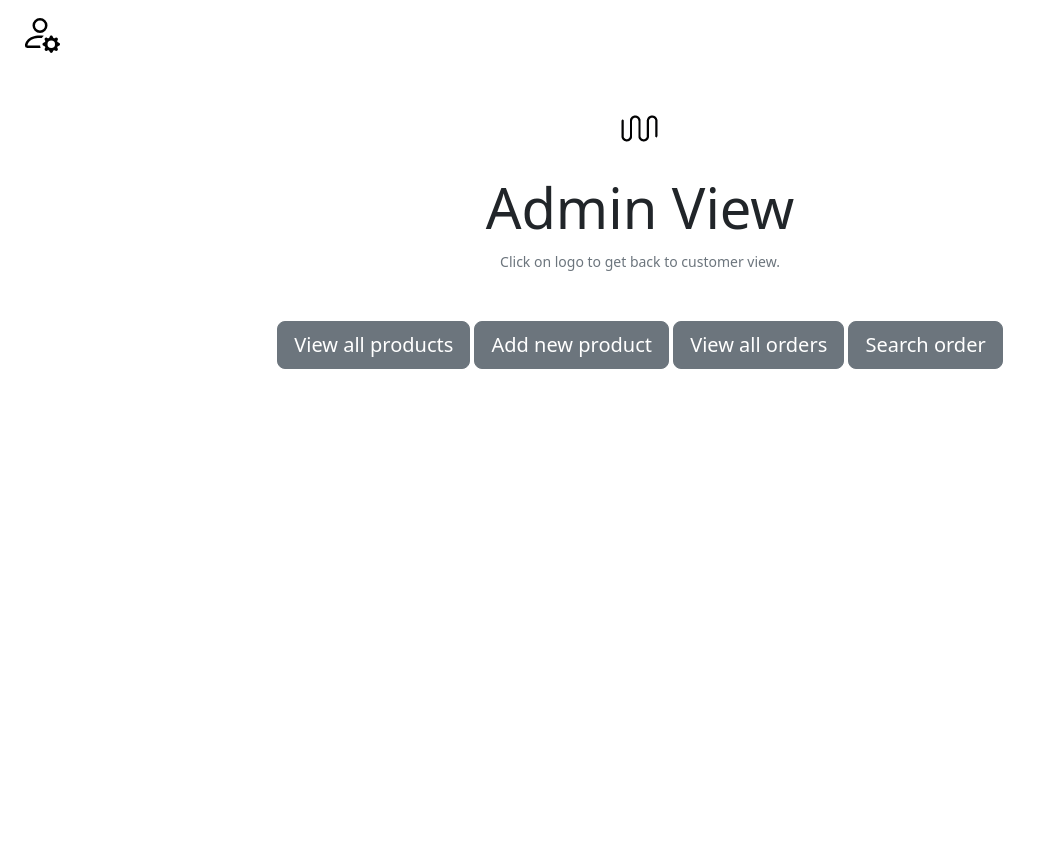
After one commit to DenAdlaMannen/sinus, a PHP site: page /indexAdmin.php in a window 1280 px wide. The commit adds this page. Shown: the whole page, without its empty margins (0-1041 px from the left). Run offline with PHP 8.4, Linux system fonts and the light colour scheme.

Commit message:
Add indexAdmin + more
- Added nav for admin-view.
- Added new navigation for admin-view
etc.

```diff
--- /dev/null
+++ b/adminNav.php
@@ -0,0 +1,14 @@
+<style>
+  .adminImg {
+  display: block;
+  margin-left: auto;
+  margin-right: auto;
+  display: inline-block;
+  Vertical-align: top;}
+</style>
+
+<nav class="navbar navbar-light bg-white">
+  <a class="navbar-brand" href="indexAdmin.php">
+    <img src="sinusmaterial/sinus assets/logo/person-gear.svg" width="40" height="40" class="adminImg" alt="">
+  </a>
+</nav>
--- a/index.php
+++ b/index.php
@@ -18,7 +18,7 @@ session_start();
 
 </head>
 <body>
-
+<?php require 'adminNav.php'?>
  <!-- CONTAINER START -->
   <div class="container">
 
--- /dev/null
+++ b/indexAdmin.php
@@ -0,0 +1,29 @@
+
+
+<!DOCTYPE html>
+<html lang="en">
+<head>
+  <meta charset="UTF-8">
+  <meta http-equiv="X-UA-Compatible" content="IE=edge">
+  <meta name="viewport" content="width=device-width, initial-scale=1.0">
+  <title>Sinus</title>
+  <link rel="stylesheet" href="style.css">
+  <link href="https://cdn.jsdelivr.net/npm/bootstrap@5.2.3/dist/css/bootstrap.min.css" rel="stylesheet" integrity="sha384-rbsA2VBKQhggwzxH7pPCaAqO46MgnOM80zW1RWuH61DGLwZJEdK2Kadq2F9CUG65" crossorigin="anonymous">
+  <script src="https://cdn.jsdelivr.net/npm/bootstrap@5.2.3/dist/js/bootstrap.bundle.min.js" integrity="sha384-kenU1KFdBIe4zVF0s0G1M5b4hcpxyD9F7jL+jjXkk+Q2h455rYXK/7HAuoJl+0I4" crossorigin="anonymous"></script>
+</head>
+<body>
+<?php require 'adminNav.php'?>
+ <!-- CONTAINER START -->
+<div class="container">
+<div class="header">
+<?php require 'menuAdmin.php'?>
+</div>
+<div class="main">
+
+</div>
+
+<div class="footer"></div>
+</div>
+</div>
+</body>
+</html>
--- a/menu.php
+++ b/menu.php
@@ -11,7 +11,8 @@
           <input name="search" placeholder="Search Product" type="text" class="searchBar">
           <input type="submit" value="&#128269;" class="searchBtn">
         </form>
-        <button class="cart"><a href="cart.php" class="cartBtn">&#128722;</a></button>
+
+          <button class="cart"><a href="cart.php" class="cartBtn">&#128722;</a></button>
       </div>
       <div class="menu">
 
--- /dev/null
+++ b/menuAdmin.php
@@ -0,0 +1,23 @@
+<style>
+    .card-body {
+        margin: 0 auto;
+        float: none;
+        margin-bottom: 10px;}
+    .center {
+        display: block;
+        margin-left: auto;
+        margin-right: auto;}
+    .display-4 {text-align: center;}
+    .card-text {text-align: center; margin-bottom:3em;}
+</style>
+  <div class="card mb-3 border-0">
+    <a href="index.php"><img src="sinusmaterial/sinus assets/logo/sinus-logo-symbol - small.png" class="center" alt="Logo of Sinus"></a>
+    <div class="card-body">
+      <h1 class="display-4">Admin View</h1>
+      <p class="card-text"><small class="text-muted">Click on logo to get back to customer view.</small></p>
+      <button type="button" class="btn btn-secondary btn-lg">View all products</button>
+        <button type="button" class="btn btn-secondary btn-lg">Add new product</button>
+        <button type="button" class="btn btn-secondary btn-lg">View all orders</button>
+        <button type="button" class="btn btn-secondary btn-lg">Search order</button>
+    </div>
+  </div>
--- a/style.css
+++ b/style.css
@@ -106,3 +106,9 @@ flex-flow: row-reverse wrap;
 .card {
   margin: 2em;
 }
+
+.navbar-brand {
+  margin-right: 1em;
+  margin-left: 1em;
+  align-self: center;
+}
```
Also changed, not shown: sinusmaterial/sinus assets/logo/person-gear.svg (added).
